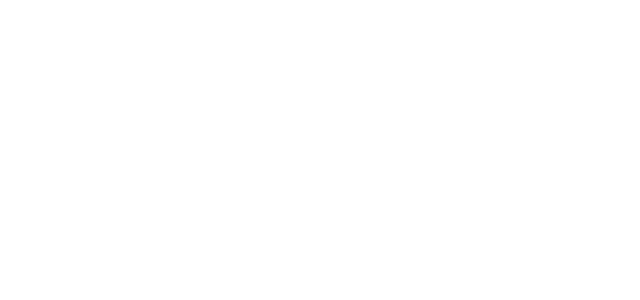
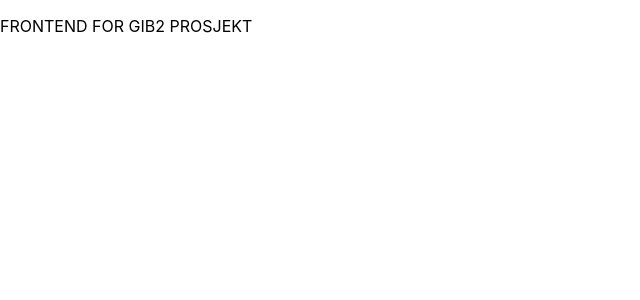
Before and after one commit to kristiankrogenes/gib2-frontend, a React (Create React App) app: page / in a window 1280 px wide. Shown: the top 300 px of the page, without its empty margins (0-640 px from the left). Built offline with nearby package versions, Linux system fonts and the light colour scheme.

Commit message:
route fixed

```diff
--- a/src/App.js
+++ b/src/App.js
@@ -10,7 +10,7 @@ function App() {
    <BrowserRouter>
      {/* <Header /> */}
      <Routes>
-        <Route exact path="/" component={Home} />
+        <Route exact path="/" element={<Home />} />
      </Routes>
      {/* <Footer /> */}
    </BrowserRouter>
```
